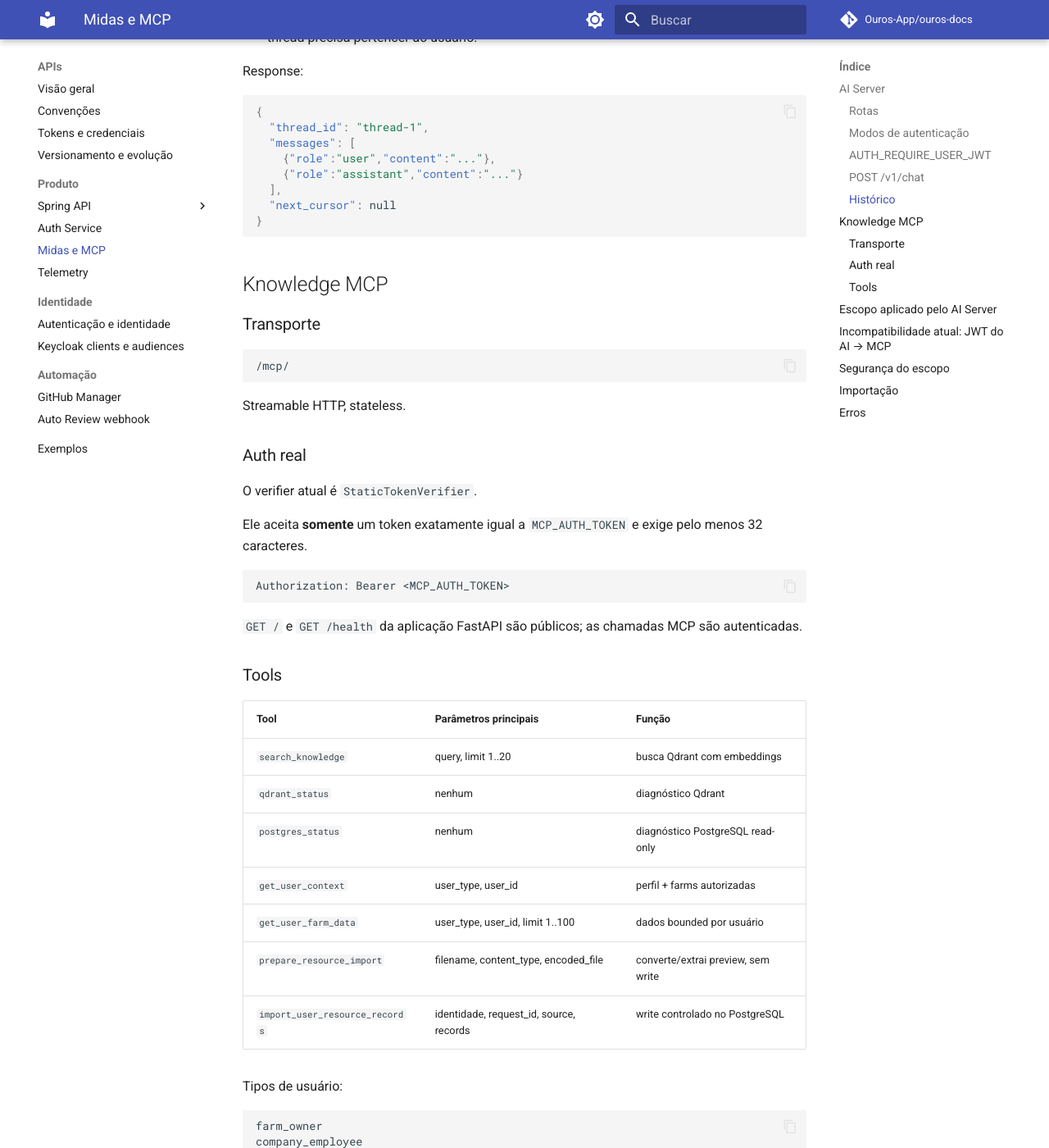
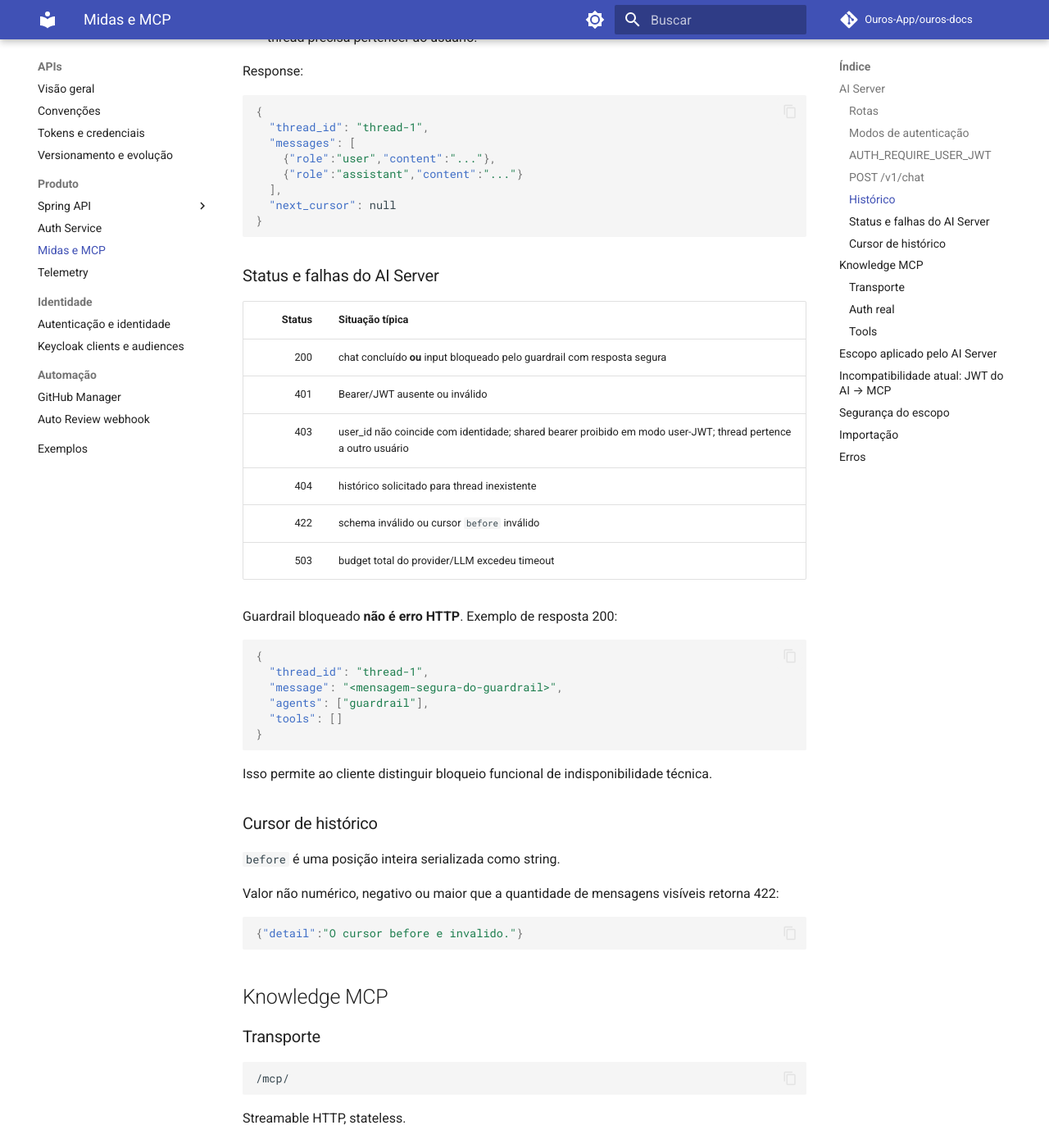
Before and after one commit to Ouros-App/ouros-docs, an MkDocs documentation site: the page built from docs/apis/ai-mcp-reference.md, in a window 1280 px wide and 1400 px high, scrolled down 2453 px. Shown: the whole window at 82% size. Built offline with MkDocs 1.6.1 and Material for MkDocs 9.7.7, drawn with Linux system fonts in a browser that asks for light colours; comment, search, counter and statistics services are not loaded.

````diff
--- a/docs/apis/ai-mcp-reference.md
+++ b/docs/apis/ai-mcp-reference.md
@@ -100,6 +100,40 @@ Response:
   ],
   "next_cursor": null
 }
+```
+
+### Status e falhas do AI Server
+
+| Status | Situação típica |
+| ---: | --- |
+| 200 | chat concluído **ou** input bloqueado pelo guardrail com resposta segura |
+| 401 | Bearer/JWT ausente ou inválido |
+| 403 | user_id não coincide com identidade; shared bearer proibido em modo user-JWT; thread pertence a outro usuário |
+| 404 | histórico solicitado para thread inexistente |
+| 422 | schema inválido ou cursor `before` inválido |
+| 503 | budget total do provider/LLM excedeu timeout |
+
+Guardrail bloqueado **não é erro HTTP**. Exemplo de resposta 200:
+
+```json
+{
+  "thread_id": "thread-1",
+  "message": "<mensagem-segura-do-guardrail>",
+  "agents": ["guardrail"],
+  "tools": []
+}
+```
+
+Isso permite ao cliente distinguir bloqueio funcional de indisponibilidade técnica.
+
+### Cursor de histórico
+
+`before` é uma posição inteira serializada como string.
+
+Valor não numérico, negativo ou maior que a quantidade de mensagens visíveis retorna 422:
+
+```json
+{"detail":"O cursor before e invalido."}
 ```
 
 ## Knowledge MCP
````
Also changed, not shown: docs/apis/examples.md (+11 -4 lines), docs/apis/github-manager-reference.md (+19 -2 lines), docs/apis/spring-api-reference.md (+5 -2 lines), docs/apis/telemetry-reference.md (+2 -1 lines).
